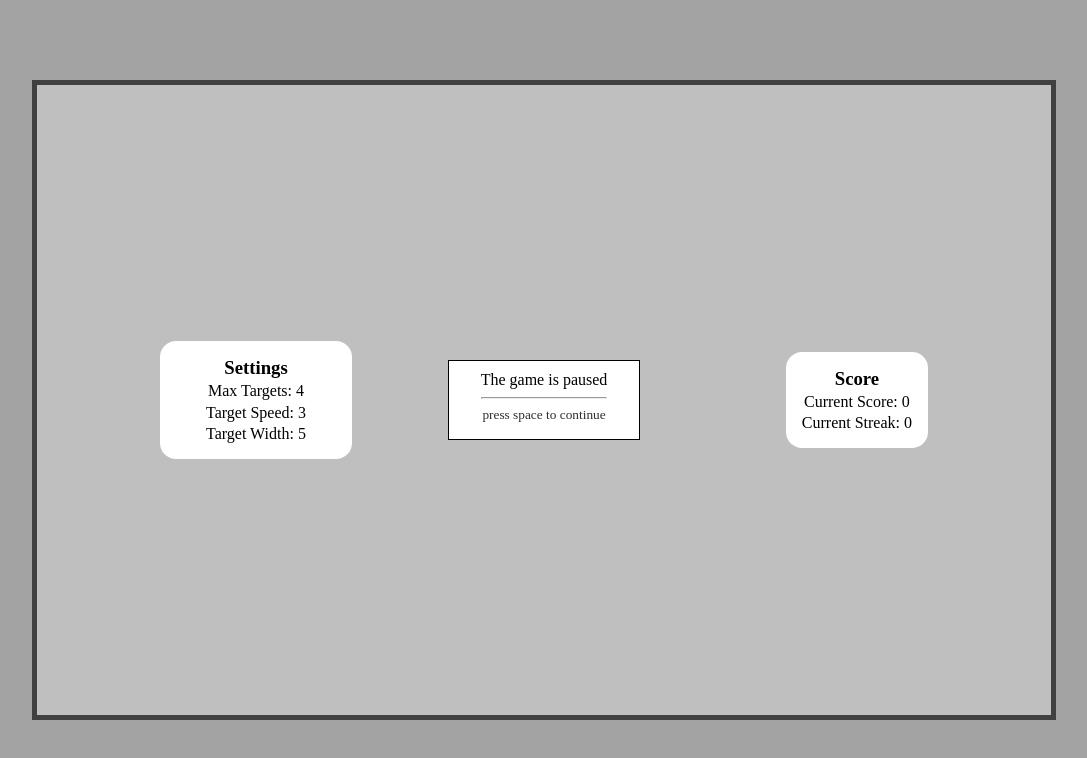
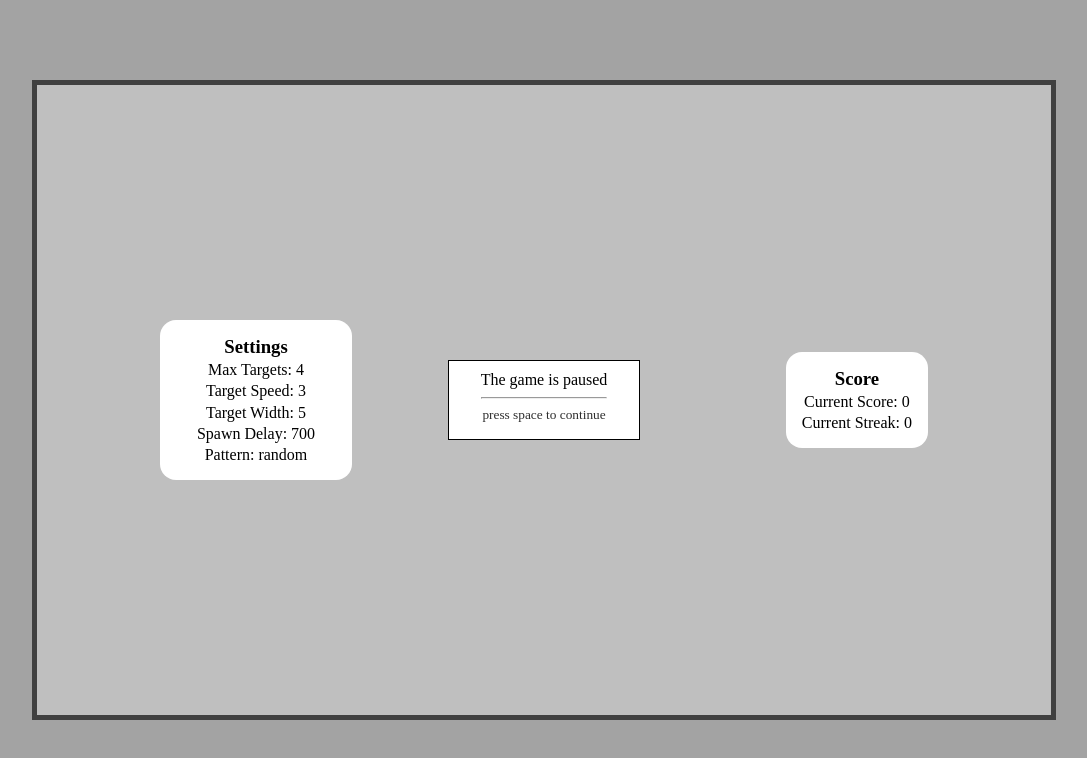
Before and after one commit to blayzeon/target-practice, a React (Create React App) app: page / in a window 1280 px wide. Shown: the top 758 px of the page, without its empty margins (96-1183 px from the left). Built offline with nearby package versions, Linux system fonts and the light colour scheme.

Commit message:
add additional settings options

```diff
--- a/src/App.js
+++ b/src/App.js
@@ -3,39 +3,49 @@ import PauseScreen from "./components/PauseScreen";
 import TargetSpawner from "./components/TargetSpawner";
 import { v4 as uuid4 } from "uuid";
 import "./styling/app.css";
-import { clear } from "@testing-library/user-event/dist/clear";
 
 function App() {
   /* <SETTINGS> */
   const MOVEMENT_LAG = 60;
-  const [SPAWN_TIMER, setTimer] = useState(500);
+  const [SPAWN_TIMER, setTimer] = useState(700);
   const [score, setScore] = useState(0);
   const [MAX_TARGETS, setMaxTargets] = useState(4);
   const [TARGET_SPEED, setTargetSpeed] = useState(3);
   const [TARGET_WIDTH, setMaxWidth] = useState(5);
   const [streak, setStreak] = useState(0);
+  const [pIndex, setIndex] = useState(false);
   const PATTERNS = [
     [
       {
+        name: "straight (x-axis)",
         speed: [TARGET_SPEED, 0], // left
-        multiplier: [3, 3],
+        multiplier: [2, 2],
       },
     ],
     [
       {
+        name: "straight (y-axis)",
+        speed: [0, TARGET_SPEED], // up
+        multiplier: [2, 2],
+      },
+    ],
+    [
+      {
+        name: "diagonal (up)",
         speed: [TARGET_SPEED, TARGET_SPEED], // diagonal
         multiplier: [1, 1],
       },
     ],
     [
       {
-        speed: [0, TARGET_SPEED], // up
-        multiplier: [2, 2],
+        name: "diagonal (down)",
+        speed: [TARGET_SPEED, TARGET_SPEED], // diagonal
+        multiplier: [-1, -1],
       },
     ],
     [
       {
-        // L-shape
+        name: "L",
         speed: [0, TARGET_SPEED], // down
         multiplier: [-2, -2],
       },
@@ -123,7 +133,7 @@ function App() {
     ],
     [
       {
-        // leap frog
+        name: "leap",
         speed: [0, 0], // pause
         multiplier: [5, 5],
       },
@@ -178,7 +188,7 @@ function App() {
     ],
     [
       {
-        // charge 'n shoot
+        name: "sling",
         speed: [TARGET_SPEED, 0], // windup
         multiplier: [-4, 0],
       },
@@ -289,7 +299,7 @@ function App() {
     ],
     [
       {
-        // bubble
+        name: "spiral",
         speed: [0, TARGET_SPEED], // down
         multiplier: [-1, -1],
       },
@@ -332,11 +342,32 @@ function App() {
     ],
   ];
 
+  const [pause, setPause] = useState(true);
+  const [targets, setTargets] = useState([]);
+  const [ticks, setTicks] = useState({ move: null, spawn: null });
   /* </SETTINGS> */
 
-  const [pause, setPause] = useState(true);
-  const [targets, setTargets] = useState([]);
-  const [ticks, setTicks] = useState([]);
+  const togglePatterns = () => {
+    const patternsCopy = PATTERNS;
+
+    if (pIndex === false) {
+      setIndex(0);
+      return patternsCopy[0][0].name;
+    }
+
+    const nextIndex = pIndex + 1;
+    if (nextIndex >= PATTERNS.length) {
+      setIndex(false);
+      return "random";
+    }
+
+    setIndex((prevIndex) => (prevIndex += 1));
+    return patternsCopy[nextIndex][0].name;
+  };
+
+  function updateSpawnTimer(newTime) {
+    setTimer(newTime);
+  }
 
   const handleMove = () => {
     // move targets
@@ -379,13 +410,14 @@ function App() {
     function moveTarget(
       target,
       patternObj,
+      frame,
       reverse = [1, 1],
       leftOffset,
       topOffset
     ) {
       const left = leftOffset ? leftOffset : target.offsetLeft;
       const top = topOffset ? topOffset : target.offsetTop;
-      const obj = patternObj ? patternObj : PATTERNS[0];
+      const obj = patternObj[frame] ? patternObj[frame] : patternObj[0];
       target.style.left =
         left + obj.speed[0] * obj.multiplier[0] * reverse[0] + "px";
       target.style.top =
@@ -396,7 +428,7 @@ function App() {
       const moveMe = () => {
         const frame = parseInt(target.getAttribute("data-frame"));
         const patternIndex = target.getAttribute("id").split(",");
-        const myPattern = PATTERNS[patternIndex[1]];
+        const myPattern = PATTERNS[pIndex === false ? patternIndex[1] : pIndex];
 
         // spawn kill protection
         let reverse = target.getAttribute("data-reverse");
@@ -412,7 +444,7 @@ function App() {
         }
 
         // move the target and increase frame
-        moveTarget(target, myPattern[frame], reverse);
+        moveTarget(target, myPattern, frame, reverse);
         const newIndex = frame + 1 > myPattern.length - 1 ? 0 : frame + 1;
         target.setAttribute("data-frame", newIndex);
       };
@@ -423,10 +455,13 @@ function App() {
         const offsets = calcOffsets(containerElm, target);
         moveTarget(
           target,
-          {
-            speed: [0, 0],
-            multiplier: [1, 1],
-          },
+          [
+            {
+              speed: [0, 0],
+              multiplier: [1, 1],
+            },
+          ],
+          0,
           [1, 1],
           offsets.left,
           offsets.top
@@ -481,14 +516,15 @@ function App() {
 
   function toggleTicks(clearCondition = true, startCondition = true) {
     if (clearCondition) {
-      clearInterval(ticks[0]);
+      clearInterval(ticks.spawn);
+      clearInterval(ticks.move);
     }
 
     if (startCondition) {
       const move = setInterval(handleMove, MOVEMENT_LAG);
       //handleSpawn();
       const spawn = setInterval(handleSpawn, SPAWN_TIMER);
-      setTicks((prevState) => [move, spawn]);
+      setTicks({ move: move, spawn: spawn });
 
       if (score === 0) {
         handleSpawn();
@@ -504,13 +540,6 @@ function App() {
     }
 
     setScore((prevScore) => (prevScore += amount));
-  }
-
-  function updateSpawnTimer(newTime) {
-    if (isNaN(newTime)) return;
-
-    setTimer(newTime);
-    return newTime;
   }
 
   function updateStreak(bool) {
@@ -591,6 +620,8 @@ function App() {
     max: { current: MAX_TARGETS, set: setMaxTargets },
     speed: { current: TARGET_SPEED, set: setTargetSpeed },
     width: { current: TARGET_WIDTH, set: setTargetWidth },
+    spawn: { current: SPAWN_TIMER, set: updateSpawnTimer },
+    pattern: { current: pIndex, set: togglePatterns },
   };
 
   return (
--- a/src/components/PauseScreen.js
+++ b/src/components/PauseScreen.js
@@ -1,6 +1,7 @@
-import React from "react";
+import React, { useState } from "react";
 
 export default function PauseScreen(props) {
+  const [patternName, setName] = useState("random");
   const setTargets = () => {
     const a = prompt(
       "Enter the max number of targets that can appear on screen: "
@@ -33,6 +34,21 @@ export default function PauseScreen(props) {
     props.controls.width.set(answer);
   };
 
+  const setSpawn = () => {
+    const a = prompt("Enter the spawn delay in milliseconds: ");
+
+    const answer = parseInt(a);
+    if (!answer) return;
+    if (isNaN(answer)) return;
+
+    props.controls.spawn.set(answer);
+  };
+
+  const setPattern = () => {
+    const newName = props.controls.pattern.set();
+    setName(newName);
+  };
+
   if (props.show) {
     return (
       <div id="pause-menu">
@@ -47,6 +63,10 @@ export default function PauseScreen(props) {
           <button onClick={setWidth}>
             Target Width: {props.controls.width.current}
           </button>
+          <button onClick={setSpawn}>
+            Spawn Delay: {props.controls.spawn.current}
+          </button>
+          <button onClick={setPattern}>Pattern: {patternName}</button>
         </div>
         <div className="flex-center popup">
           <div>
```
